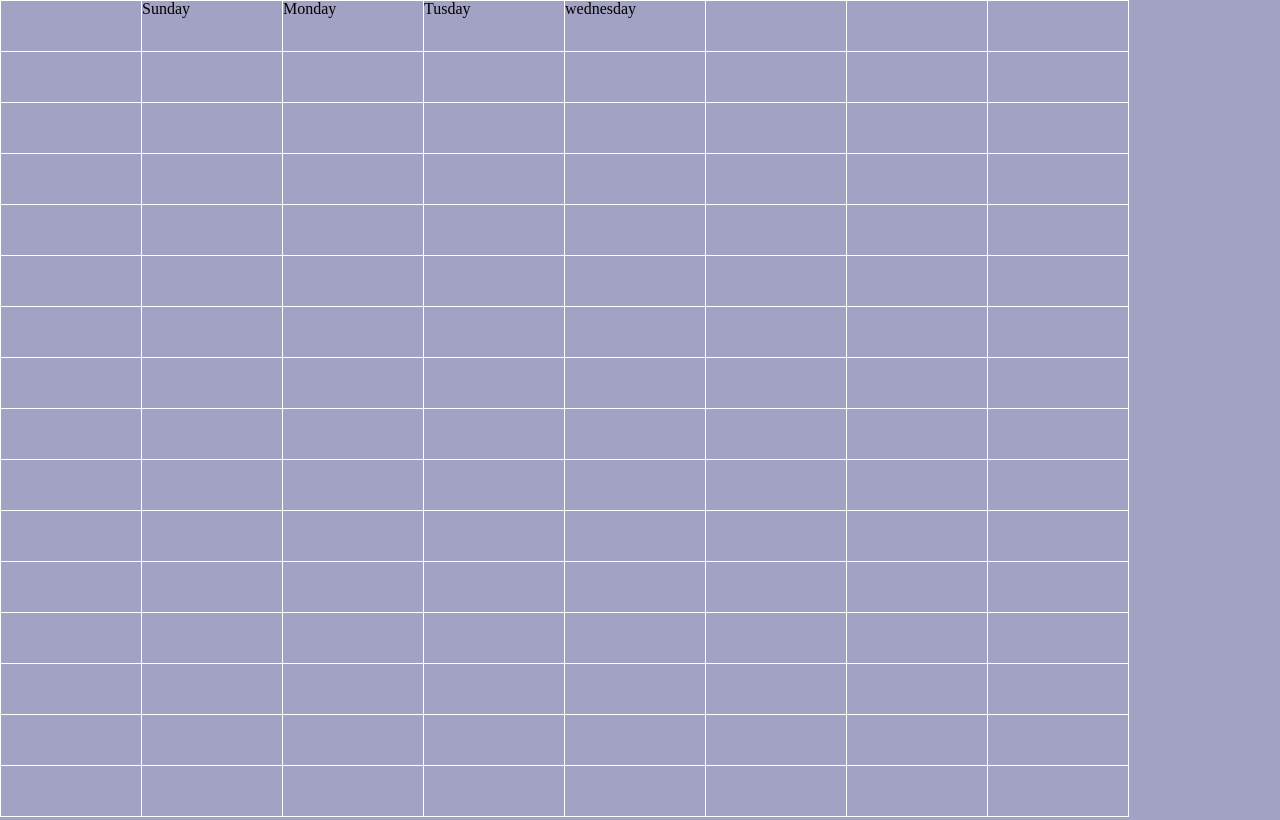
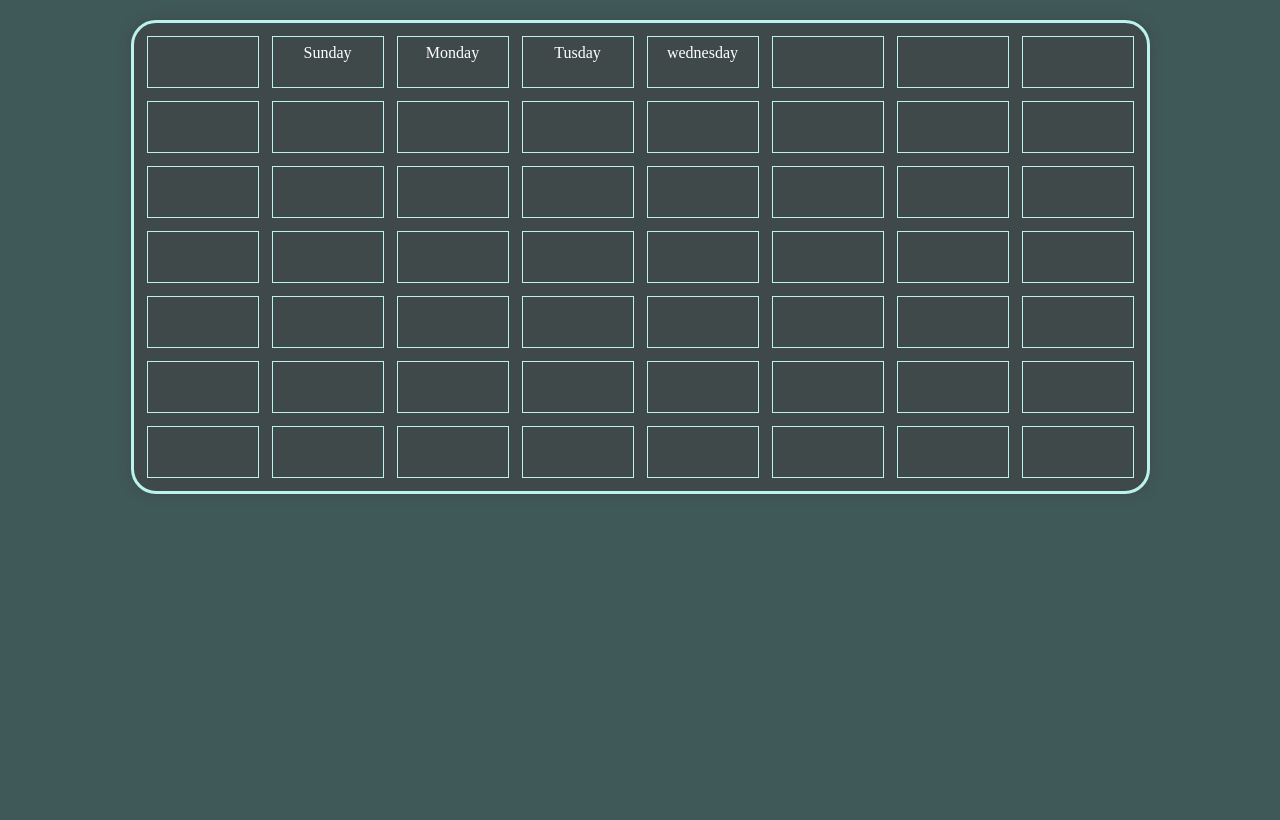
Before and after one commit to akermang/dynamicWeekTable, a plain HTML site: page index.html in a window 1280 px wide. Drawn offline with Linux system fonts and the light colour scheme.

Commit message:
css work

```diff
--- a/css/main.css
+++ b/css/main.css
@@ -43,8 +43,8 @@ body, html {
 
 /* line 34, ../scss/base/_reset.scss */
 body {
-  line-height: 1;
-  background-color: #A2A2C4;
+  line-height: 2;
+  background-color:  #3F5958;
 }
 
 /* line 37, ../scss/base/_reset.scss */
@@ -66,14 +66,23 @@ q:before, q:after {
 
 /* line 48, ../scss/base/_reset.scss */
 table {
-  border-collapse: collapse;
-  border-spacing: 0;
+ /* border-collapse: collapse;*/
+  border-spacing: 13px;
+  border: 3px solid #BAF2F0;
+  margin: 20px auto;
+  background-color: #3F4949;
+  box-shadow: 0px 0px 12px #3F4949;
+  border-radius: 25px;
+  color: #fff;
 }
 
 textarea {
   cursor: text;
   outline: 0; border:1px solid #35a4ff;
   background-color:#fff;
+  width:70%;
+  height: 1em;
+  text-align: center;
  }
 
 button{
@@ -86,7 +95,9 @@ button{
 }
 
 td{
-  width: 140px;
-  border: 1px solid white;
+  width: 110px;
+  border: 1px solid #BAF2F0;
   height: 50px;
+  text-align: center;
+
 }
--- a/js/script.js
+++ b/js/script.js
@@ -6,7 +6,7 @@ function init() {
 }
 
 function createTable() {
-  for(i = 0; i < 16; i++){
+  for(i = 0; i < 7; i++){
     var tr= document.createElement("tr");
     for(j = 0; j < 8; j++){
 
```
